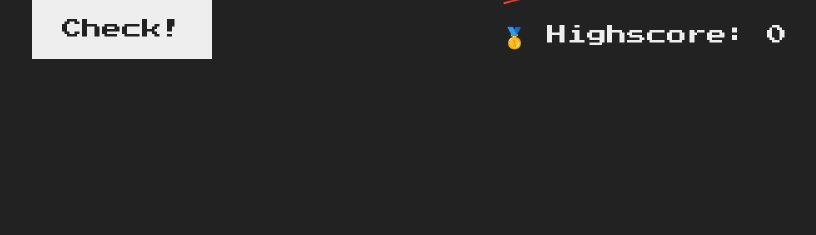
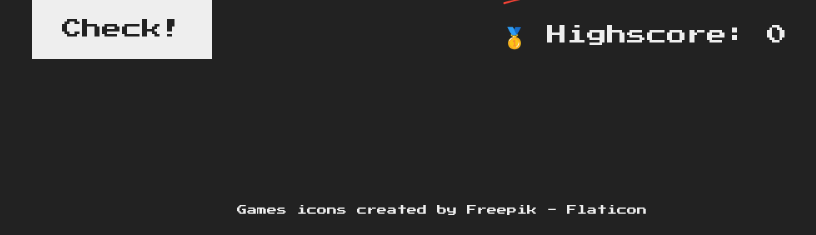
Before and after one commit to rmdhnprmd/guessmynumbergame, a PHP site: page / in a window 1280 px wide. Shown: the part 580-815 px from the top of the page, without its empty margins (198-1014 px from the left). Before the commit the page ends 639 px from the top, so only its background shows below. Run offline with PHP 8.4, Linux system fonts and the light colour scheme.

Commit message:
tambah footer

```diff
--- a/index.html
+++ b/index.html
@@ -28,5 +28,13 @@
       </section>
     </main>
     <script src="script.js"></script>
+    <footer>
+      <a
+        href="https://www.flaticon.com/free-icons/games"
+        title="games icons"
+        class="tag-link"
+        >Games icons created by Freepik - Flaticon</a
+      >
+    </footer>
   </body>
 </html>
--- a/style.css
+++ b/style.css
@@ -117,3 +117,14 @@ h1 {
 .label-score {
   margin-bottom: 2rem;
 }
+
+.tag-link {
+  padding-bottom: 2rem;
+  text-decoration: none;
+  font-family: inherit;
+  color: #eee;
+  text-align: center;
+  position: absolute;
+  left: 50%;
+  transform: translate(-50%, -50%);
+}
```
Also changed, not shown: favicon.png (added).
